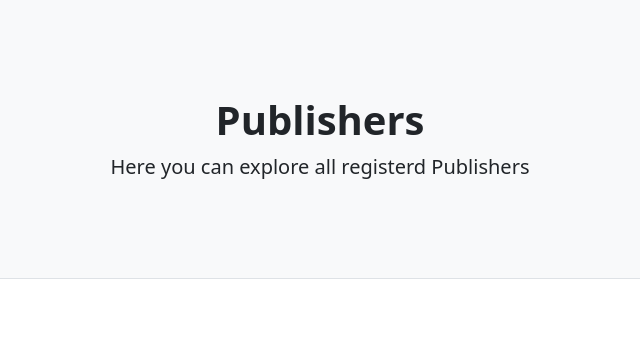
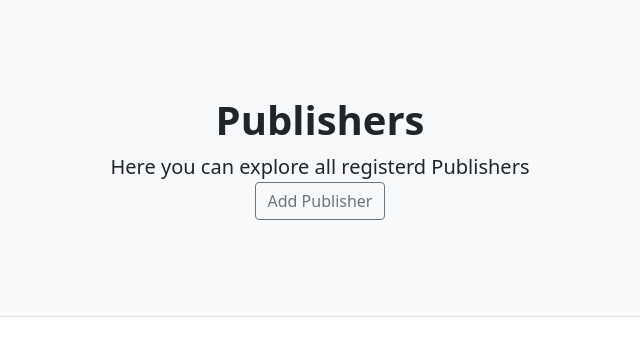
Before and after one commit to ZiadMansourM/MPLL, a Django app: page /booking/publishers/ in a window 1280 px wide. Shown: the part 56-417 px from the top of the page, without its empty margins (320-960 px from the left). Run offline with Django 3.2, Linux system fonts and the light colour scheme; data that the repository does not hold is empty; parts of the project's set-up code (start-up, migrations or seed data) failed here and were passed over; some libraries are stand-ins or nearby versions.

Commit message:
added an Add Publisher button

```diff
--- a/booking/templates/booking/publisher-list.html
+++ b/booking/templates/booking/publisher-list.html
@@ -11,6 +11,7 @@
         <div class="text-center my-5">
             <h1 class="fw-bolder">Publishers</h1>
             <p class="lead mb-0">Here you can explore all registerd Publishers </p>
+            <a class="btn btn-outline-secondary "> Add Publisher </a>
         </div>
     </div>
 </header>
@@ -35,17 +36,17 @@
                     <tbody>
                         {% for publisher in Publishers %}
                         <tr>
-                            <td>{{ publisher.id }}</td>
-                            <td>{{ publisher.name }}</td>
-                            <td>{{ publisher.telephone }}</td>
-                            <td>
+                            <td class="align-middle">{{ publisher.id }}</td>
+                            <td class="align-middle">{{ publisher.name }}</td>
+                            <td class="align-middle">{{ publisher.telephone }}</td>
+                            <td class="align-middle">
                                 {% for account in publisher.accounts.all %}
                                 {{ account.handler }}
                                 <br>
                                 {% endfor %}
                             </td>
-                            <td><a class="btn btn-info" href="{% url 'publisher-update' publisher.id%}"> Edit </a></td>
-                            <td><a class="btn btn-danger" href="{% url 'publisher-delete' publisher.id%}"> Delete </a></td>
+                            <td class="align-middle"><a class="btn btn-info" href="{% url 'publisher-update' publisher.id%}"> Edit </a></td>
+                            <td class="align-middle"><a class="btn btn-danger" href="{% url 'publisher-delete' publisher.id%}"> Delete </a></td>
 
                         </tr>
                         {% endfor %}
```
